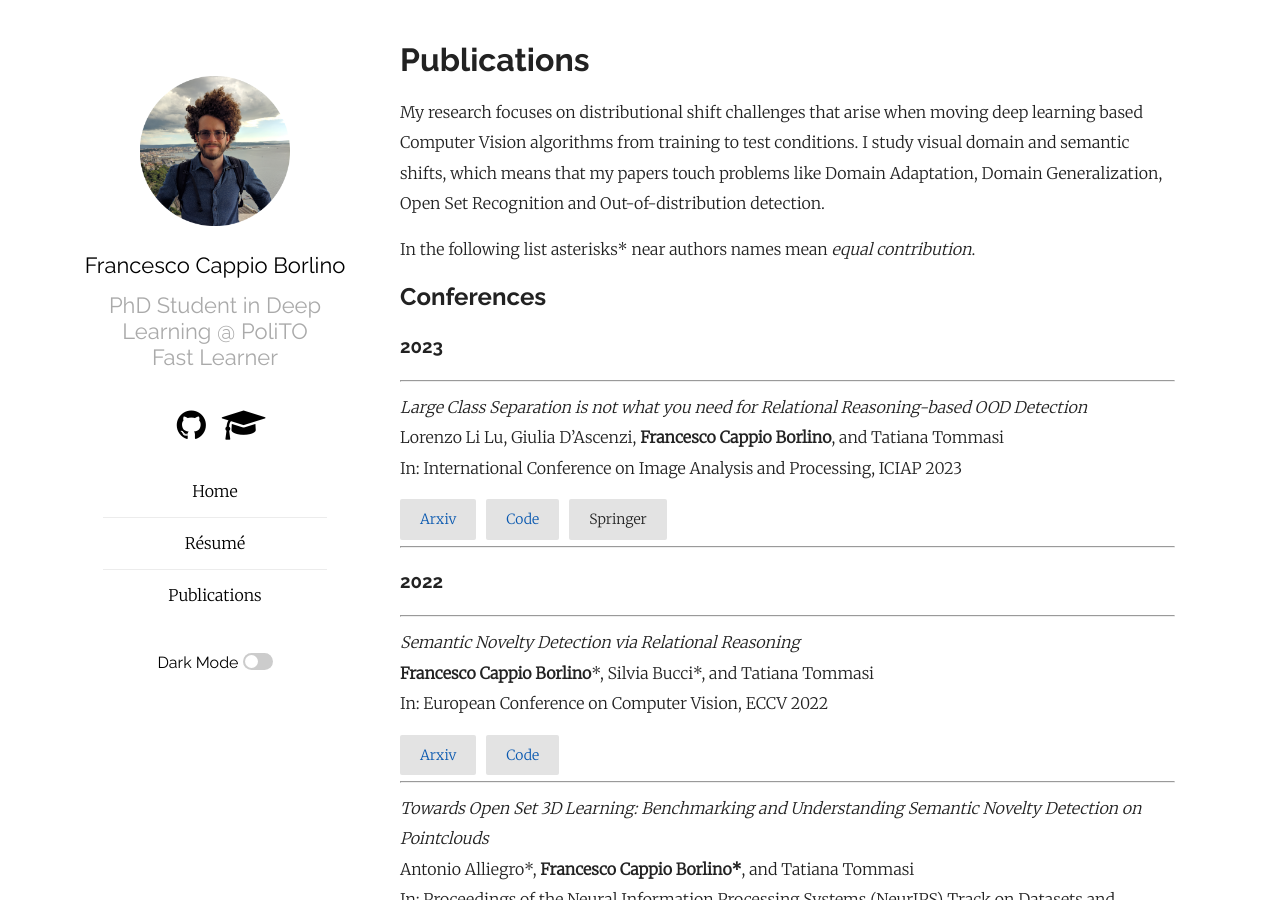
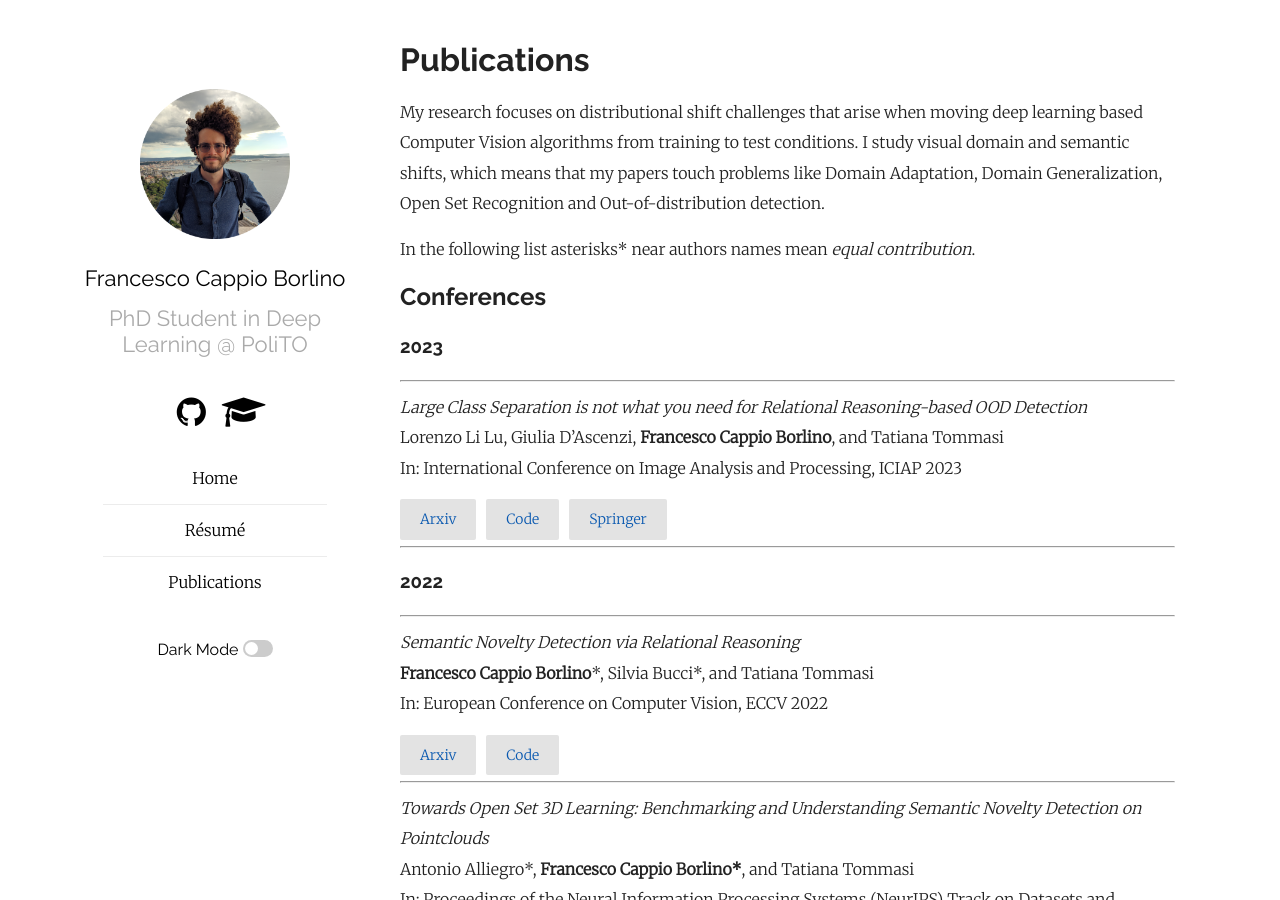
Before and after one commit to FrancescoCappio/francescocappio.github.io, a Jekyll site: the page built from publications.md, in a window 1280 px wide and 900 px high. Built offline with Jekyll 4.4.1, drawn with Linux system fonts in a browser that asks for light colours; our own code applies the rules of GitHub Pages for plain Markdown files.

Commit message:
Small fix

```diff
--- a/_config.yml
+++ b/_config.yml
@@ -11,7 +11,7 @@ sass:
   sass_dir: _sass
 plainwhite:
   name: Francesco Cappio Borlino
-  tagline: PhD Student in Deep Learning @ PoliTO<br>Fast Learner
+  tagline: PhD Student in Deep Learning @ PoliTO
   date_format: "%b %-d, %Y"
   sitemap: true # set to true to generate sitemap.xml content
   search: true # set to true to enable searchbar
--- a/publications.md
+++ b/publications.md
@@ -21,7 +21,7 @@ In: International Conference on Image Analysis and Processing, ICIAP 2023
 <ul class="post-categories">
       <li><a href="https://arxiv.org/abs/2307.06179">Arxiv</a></li>
       <li><a href="https://github.com/lulor/ood-class-separation">Code</a></li>
-      <li><a href="https://link.springer.com/chapter/10.1007/978-3-031-43153-1_25"></a>Springer</li>
+      <li><a href="https://link.springer.com/chapter/10.1007/978-3-031-43153-1_25">Springer</a></li>
 </ul><br>
 
 ------
```
